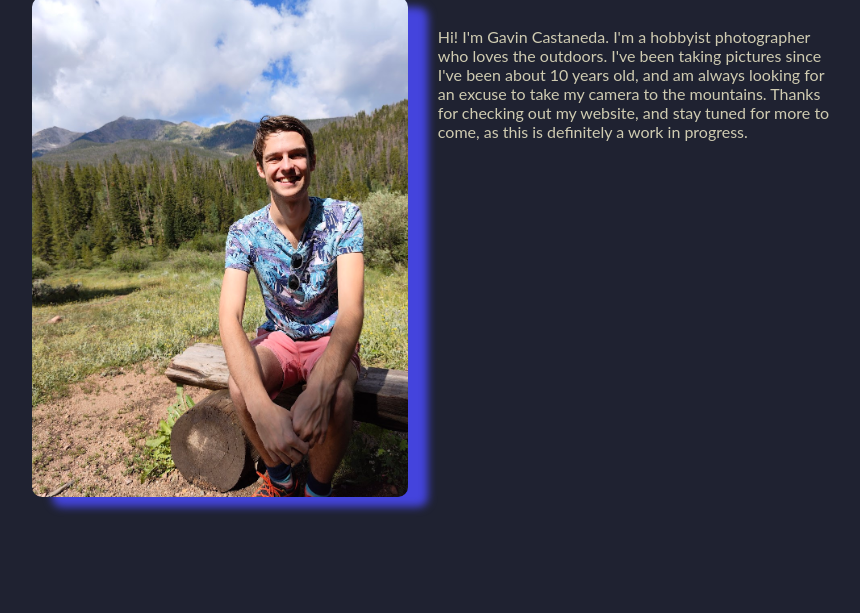
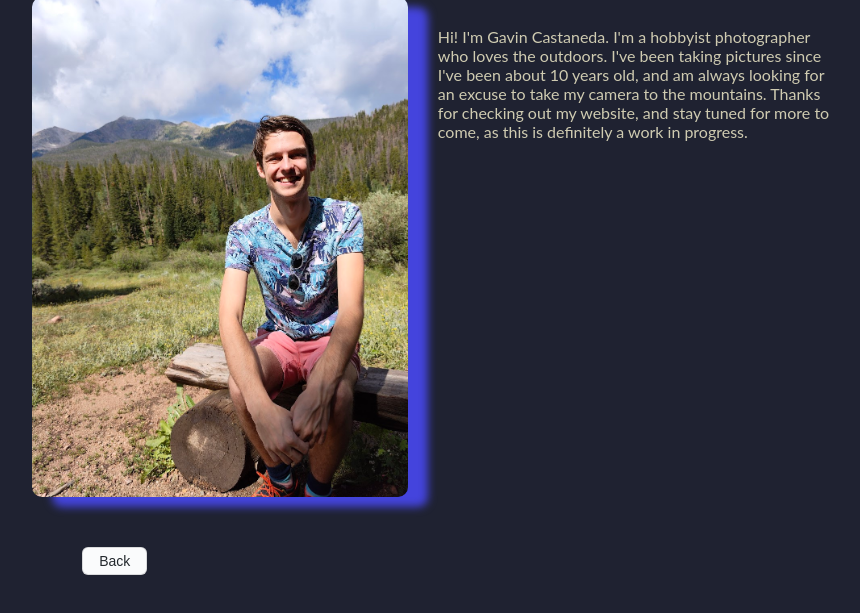
Before and after one commit to gooop/photography, a plain HTML site: page pages/about.html in a window 1280 px wide. Shown: the part 93-706 px from the top of the page, without its empty margins (190-1050 px from the left). Drawn offline with Linux system fonts and the light colour scheme.

Commit message:
revise paypal button and add back button to about me

```diff
--- a/pages/about.html
+++ b/pages/about.html
@@ -28,7 +28,9 @@
             <p>Hi! I'm Gavin Castaneda. I'm a hobbyist photographer who loves the outdoors. I've been taking pictures since I've been about 10 years old,
                 and am always looking for an excuse to take my camera to the mountains. Thanks for checking out my website, and stay tuned for more to come, as this is definitely a work in progress.</p>
         </div>
-
-
+        <a href="..">
+            <!-- HTML !-->
+            <button class="button-30" role="button">Back</button>
+          </a>
     </div>
 </body>
--- a/pages/styles.css
+++ b/pages/styles.css
@@ -50,3 +50,28 @@ p {
     max-height: 500px;
     filter: drop-shadow(20px 10px 4px #4444dd);
 }
+
+button {
+    margin: 50px;
+    display: inline-block;
+    outline: 0;
+    cursor: pointer;
+    padding: 3px 16px;
+    font-size: 14px;
+    font-weight: 500;
+    line-height: 20px;
+    vertical-align: middle;
+    border: 1px solid;
+    border-radius: 6px;
+    color: #24292e;
+    background-color: #fafbfc;
+    border-color: #1b1f2326;
+    box-shadow: rgba(27, 31, 35, 0.04) 0px 1px 0px 0px, rgba(255, 255, 255, 0.25) 0px 1px 0px 0px inset;
+    transition: 0.2s cubic-bezier(0.3, 0, 0.5, 1);
+    transition-property: color, background-color, border-color;
+    :hover {
+        background-color: #f3f4f6;
+        border-color: #1b1f2326;
+        transition-duration: 0.1s;
+}
+}
--- a/styles.css
+++ b/styles.css
@@ -50,14 +50,14 @@ button, button > * {
 button {
     display:flex;
     align-items: center;
-    justify-content: center;
+    justify-content: left;
     border: 5px solid black;
     font-family: Geneva, Verdana, sans-serif;
     font-size: 35px;
     line-height: 0;
     color: #000000;
     border-radius: 10px;
-    min-width: 500px;
+    min-width: 360px;
     min-height: 80px;
     margin: 5px;
 }
@@ -99,3 +99,7 @@ button {
                  5px 7px 2px rgba(0,0,0,0.05),
                  -5px 7px 2px rgba(0,0,0,0.05); */
 }
+
+.aboutMe {
+    color: #cfcbb1;
+}
```
Also changed, not shown: index.html (+8 -8 lines), assets/paypal.png (added).
